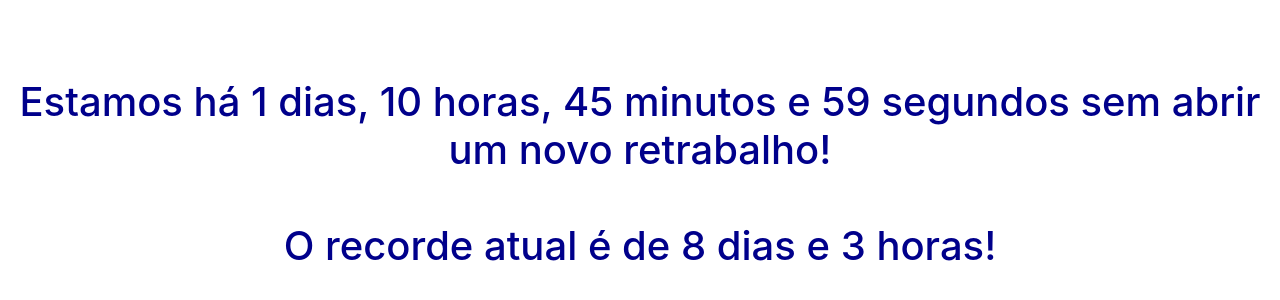
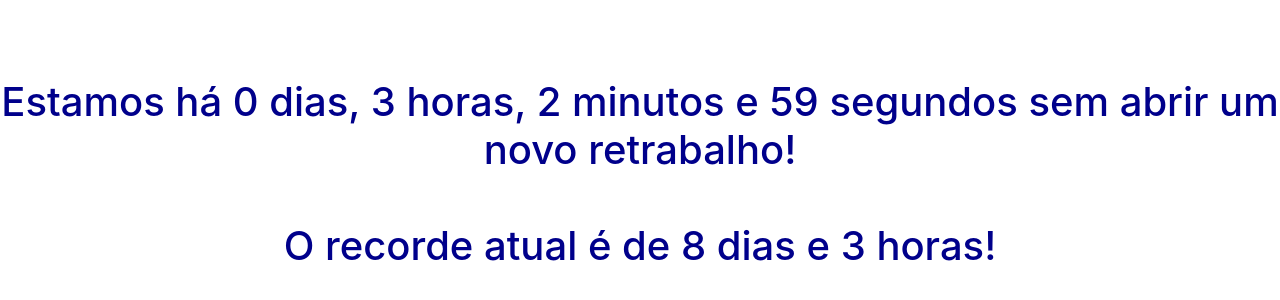
Before and after one commit to francivaldo-alves/contador-tempo, a plain HTML site: page index.html in a window 1280 px wide. Shown: the part 222-522 px from the top of the page. Drawn offline with nearby package versions, Linux system fonts and the light colour scheme.

Commit message:
atualizado a data e hortario do ultimo retrabalho

```diff
--- a/index.html
+++ b/index.html
@@ -38,7 +38,7 @@
 
         //Variavel que recebe a data e hora do ultimo retrabalho
         let dataUsuario = moment('13/04/2023 18:09:00', 'DD-MM-YYYY HH:mm:ss');
-        let dataRetrabalho= moment('18/04/2023 11:08:00', 'DD-MM-YYYY HH:mm:ss');
+        let dataRetrabalho= moment('19/04/2023 18:51:00', 'DD-MM-YYYY HH:mm:ss');
 
 
         let penultimoRetrabalho = moment('05/04/2023 14:43:00', 'DD-MM-YYYY HH:mm:ss');
```
